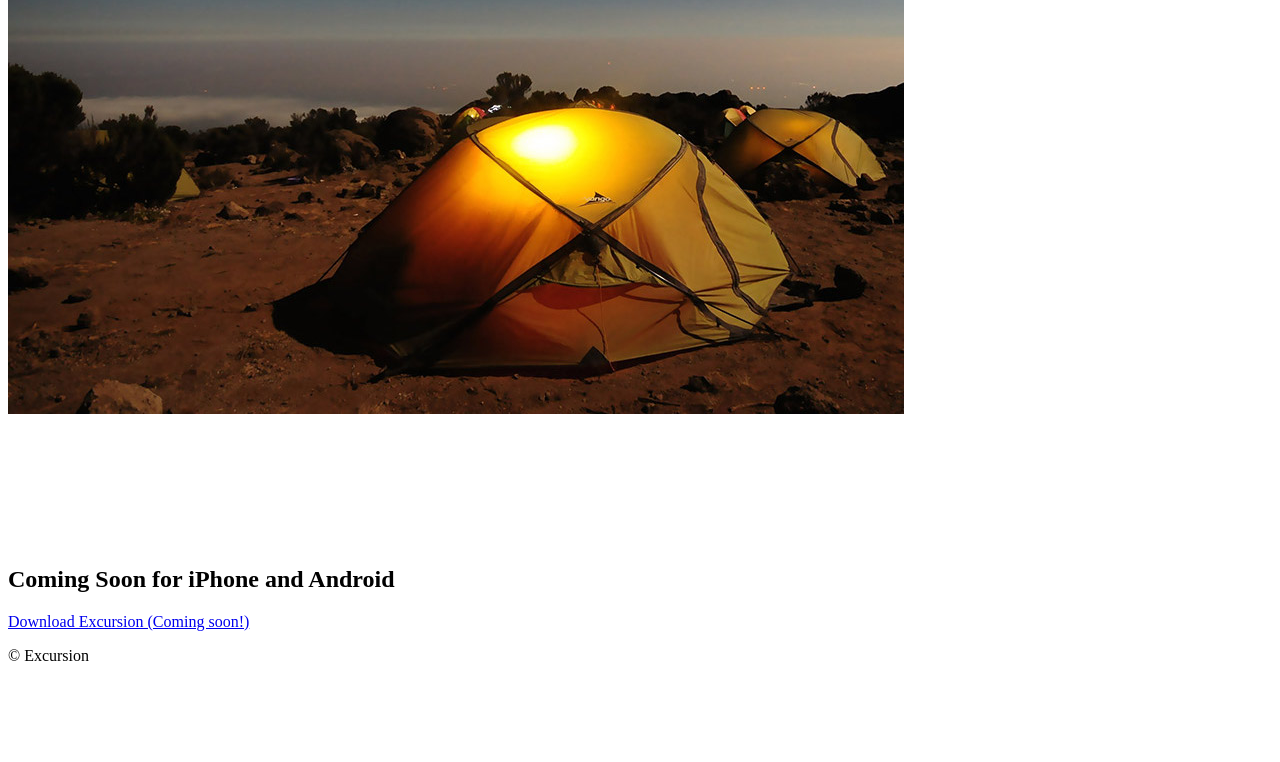
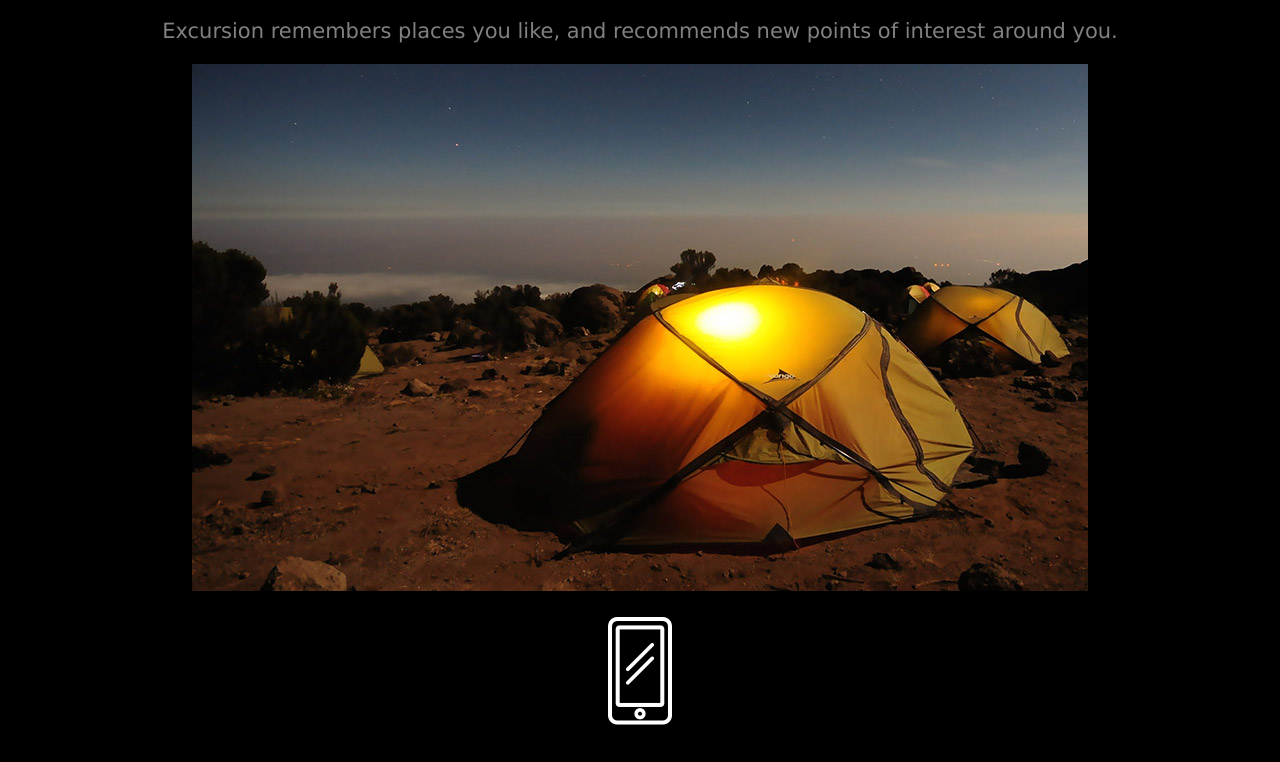
Before and after one commit to Mikky2/excursion, a plain HTML site: page index.html in a window 1280 px wide. Shown: the part 482-1244 px from the top of the page. Before the commit the page ends 1163 px from the top, so only its background shows below. Drawn offline with Linux system fonts and the light colour scheme.

Commit message:
Second commit

```diff
--- a/index.html
+++ b/index.html
@@ -2,7 +2,7 @@
 <html>
 <head>
 	<title>Excursion</title>
-	<link rel="stylesheet" type="text/css" href="resources/css/styles.css">
+	<link rel="stylesheet" type="text/css" href="resources/css/style.css">
 </head>
 <body>
   <!-- Main section -->
```
